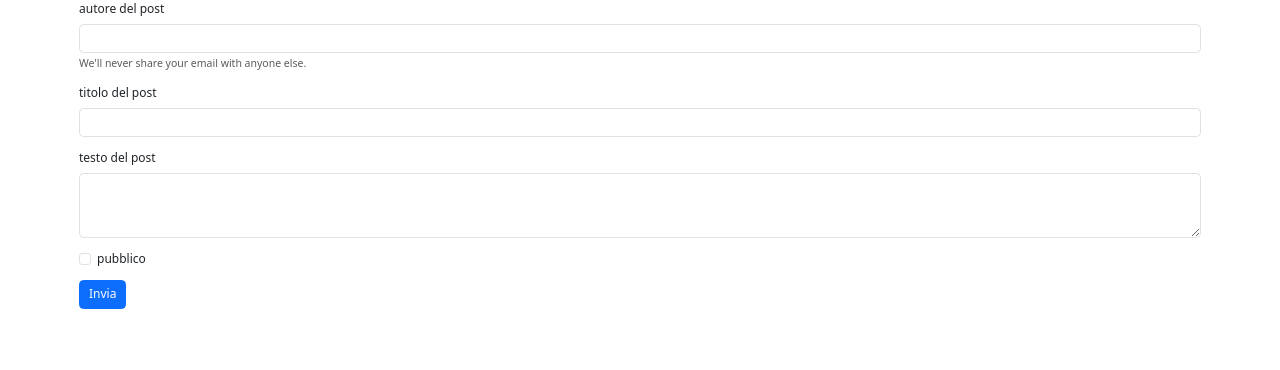
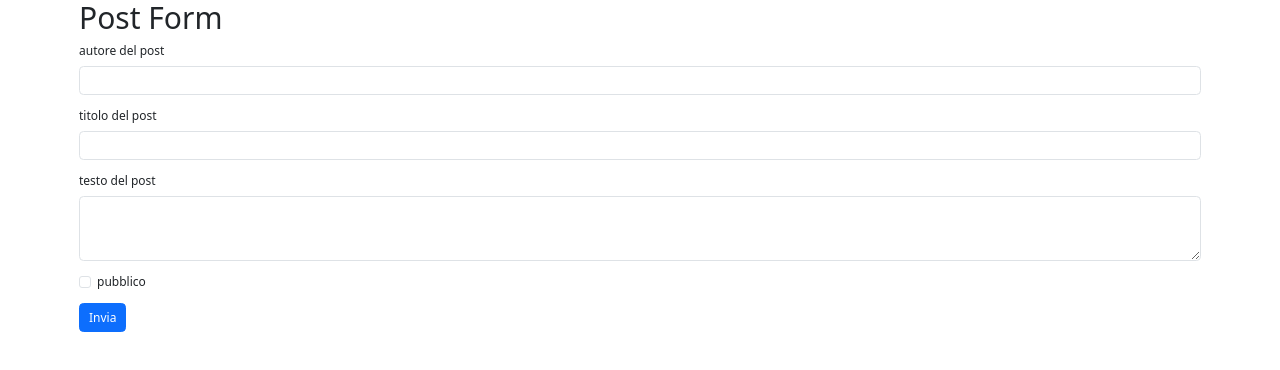
Before and after one commit to ilenia-agnolon/react-post-form, a React (Vite) app in the folder my-react-app/: page / in a window 1280 px wide. Shown: the top 370 px of the page. Built offline with nearby package versions, Linux system fonts and the light colour scheme; no server answers.

Commit message:
Stampato in console i dati inviati

```diff
--- a/my-react-app/src/components/PostForm.jsx
+++ b/my-react-app/src/components/PostForm.jsx
@@ -1,28 +1,42 @@
-import { useState } from "react";
+import { useEffect, useState } from "react";
 
 // API https://67c5b4f3351c081993fb1ab6.mockapi.io/api/posts
 
 const PostForm = () => {
+  const [formData, setFormData] = useState([]);
+
+  function fetchBlogInfo() {
+    axios
+      .get("https://67c5b4f3351c081993fb1ab6.mockapi.io/api/posts")
+      .then((response) => {
+        setFormData.apply(response.data);
+        console.log(response.data);
+      })
+      .catch((error) => console.log(error));
+  }
+  useEffect(() => {
+    fetchBlogInfo();
+  }, []);
   return (
     <>
       <div className="container">
+        <h1>Post Form</h1>
         <form>
+          {/* autore del post */}
           <div className="mb-3">
-            <label htmlFor="exampleInputEmail1" className="form-label">
+            <label htmlFor="author" className="form-label">
               autore del post
             </label>
             <input
-              type="email"
+              type="text"
               className="form-control"
               id="exampleInputEmail1"
               aria-describedby="emailHelp"
             />
-            <div id="emailHelp" className="form-text">
-              We'll never share your email with anyone else.
-            </div>
           </div>
-          <div class="mb-3">
-            <label htmlFor="exampleInputPassword1" className="form-label">
+          {/* titolo del post */}
+          <div className="mb-3">
+            <label htmlFor="postTitle" className="form-label">
               titolo del post
             </label>
             <input
@@ -31,6 +45,7 @@ const PostForm = () => {
               id="exampleInputPassword1"
             />
           </div>
+          {/* testo del post */}
           <div className="mb-3">
             <label htmlFor="exampleFormControlTextarea1" className="form-label">
               testo del post
@@ -41,16 +56,14 @@ const PostForm = () => {
               rows="3"
             ></textarea>
           </div>
-          <div class="mb-3 form-check">
-            <input
-              type="checkbox"
-              className="form-check-input"
-              id="exampleCheck1"
-            />
-            <label className="form-check-label" for="exampleCheck1">
+          {/* checkbox pubblico */}
+          <div className="mb-3 form-check">
+            <input type="checkbox" className="form-check-input" id="public" />
+            <label className="form-check-label" htmlFor="exampleCheck1">
               pubblico
             </label>
           </div>
+          {/* bottone invia */}
           <button type="submit" className="btn btn-primary">
             Invia
           </button>
```
